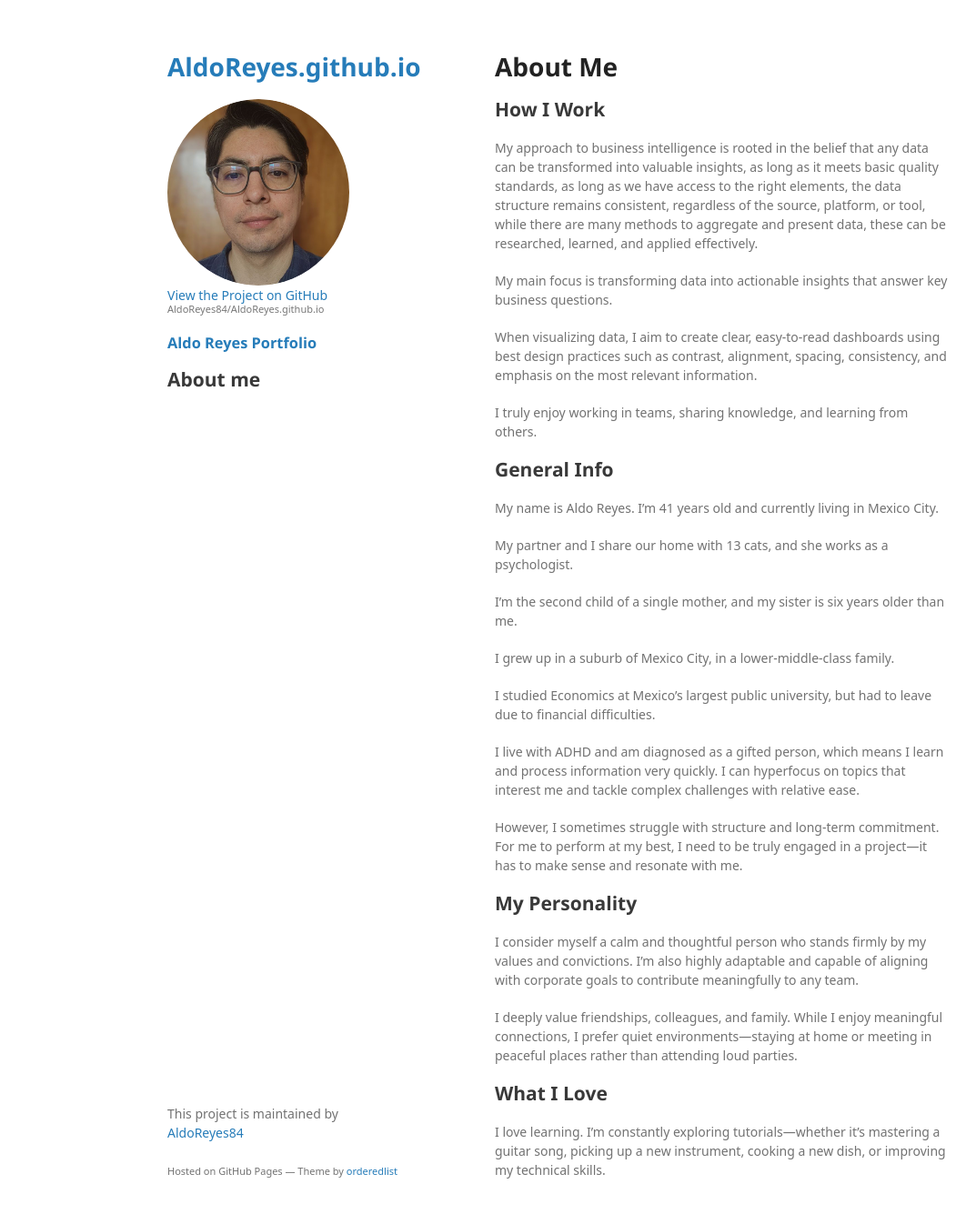
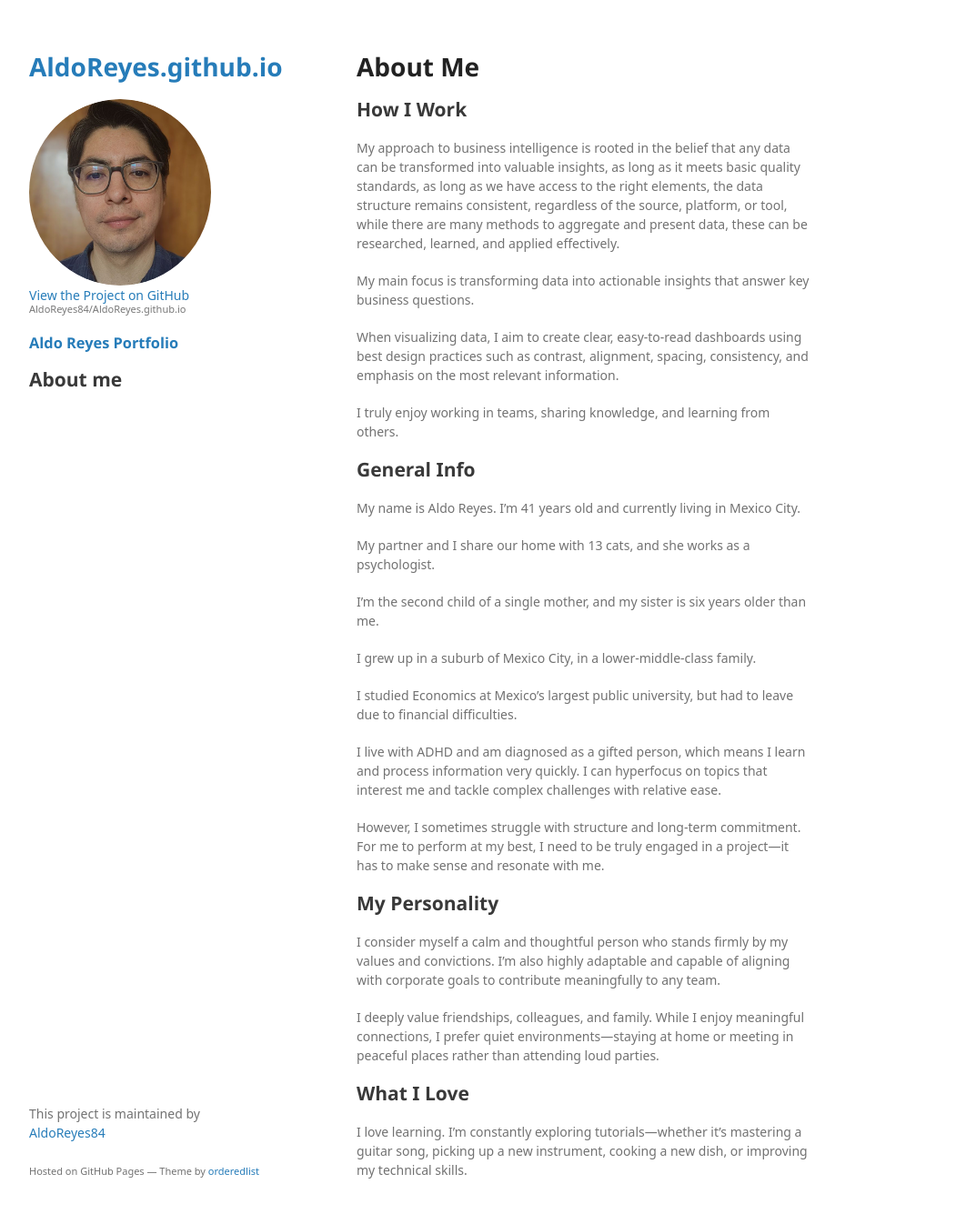
Before and after one commit to AldoReyes84/About-me, a Jekyll site: the page built from README.md, in a window 1280 px wide and 1367 px high. Shown: the top 1335 px of the window at 91% size, without its empty margins (26-1099 px from the left). Built offline with Jekyll 4.4.1, drawn with Linux system fonts in a browser that asks for light colours; some web fonts are replaced; our own code applies the rules of GitHub Pages for plain Markdown files.

Commit message:
Update style.css

```diff
--- a/assets/css/style.css
+++ b/assets/css/style.css
@@ -362,7 +362,7 @@ a:hover small {
 
 .wrapper {
     width: 860px;
-    margin: 0 auto
+    margin: 0
 }
 
 blockquote {
```
